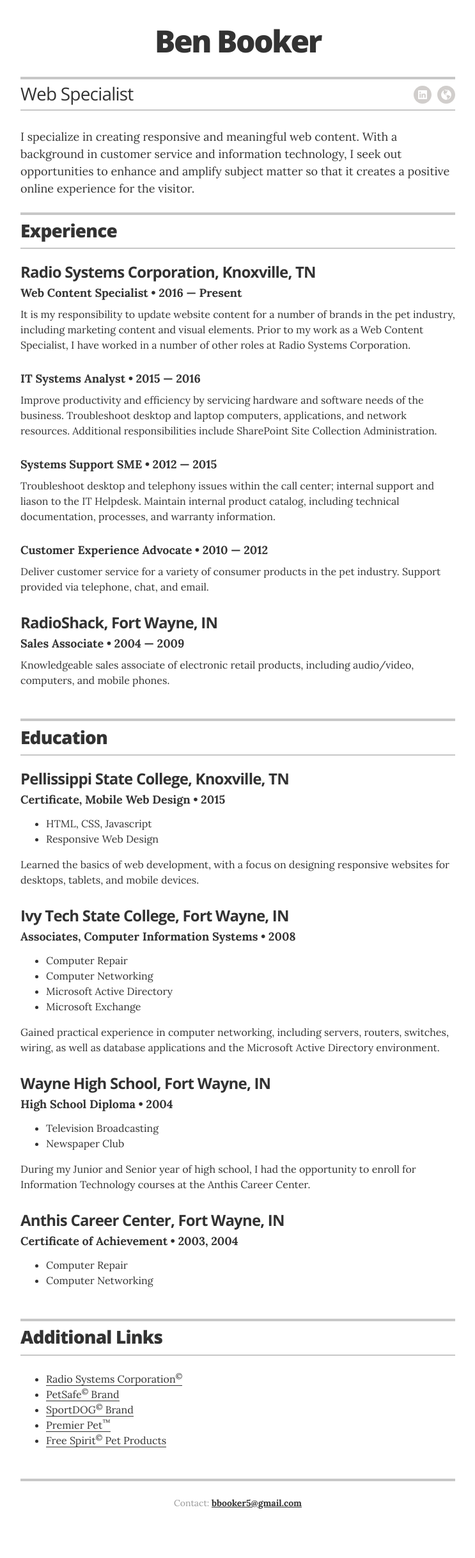
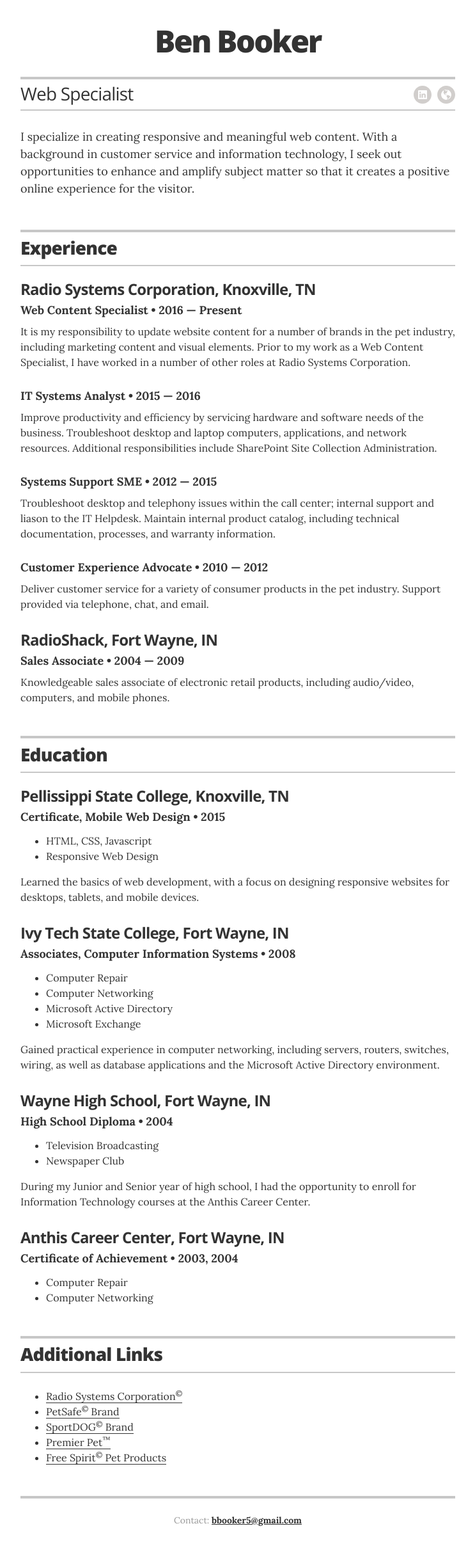
Before and after one commit to bbooker5/about, a Jekyll site: the page built from index.html, in a window 1280 px wide. Shown: the whole page at 64% size, without its empty margins (268-1011 px from the left). Built offline with Jekyll 4.4.1, drawn with Linux system fonts in a browser that asks for light colours; before the commit the page ends 2408 px from its top, so only the background shows below that.

Commit message:
Update _config.yml

```diff
--- a/_config.yml
+++ b/_config.yml
@@ -23,7 +23,7 @@
 resume_header_contact_info: "Oak Ridge, Tennessee • 865-221-6154 • bbooker5@gmail.com"
 display_header_contact_info: "false"
 
-resume_header_intro: "<br />I specialize in creating responsive and meaningful web content. With a background in customer service and information technology, I seek out opportunities to enhance and amplify subject matter so that it creates a positive online experience for the visitor.<br />"
+resume_header_intro: "<br />I specialize in creating responsive and meaningful web content. With a background in customer service and information technology, I seek out opportunities to enhance and amplify subject matter so that it creates a positive online experience for the visitor.<br /><br />"
 
 # use "yes" to display the email contact button,
 # "no" to display an "I'm not looking for work" message,
```
